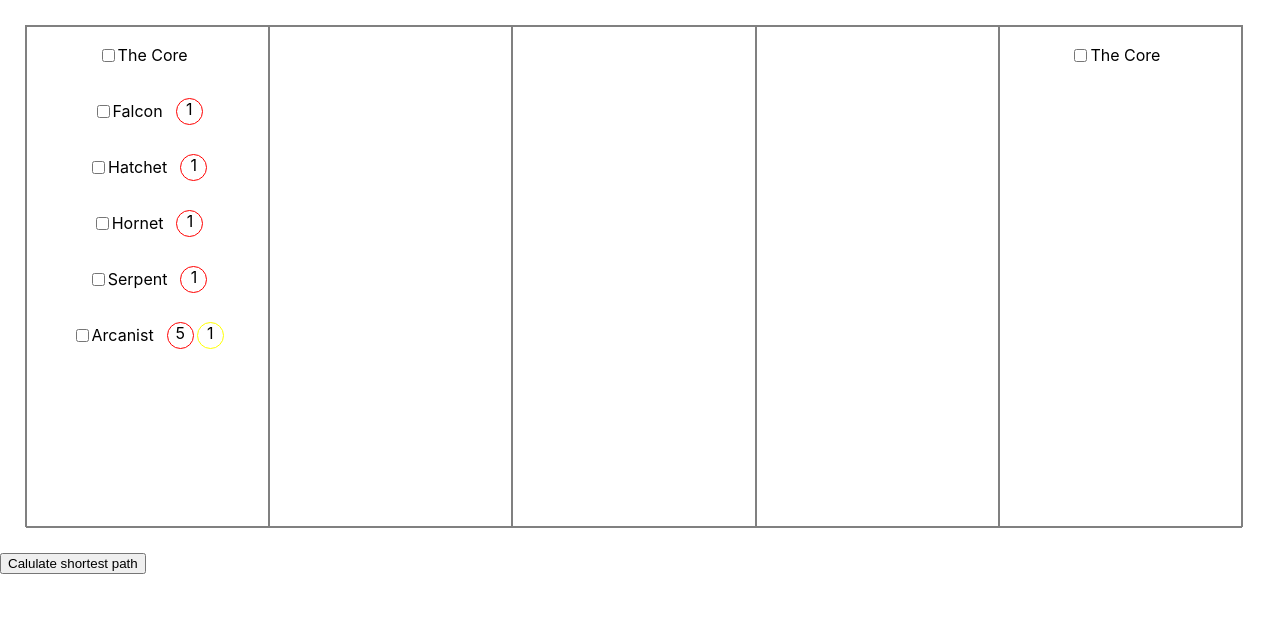
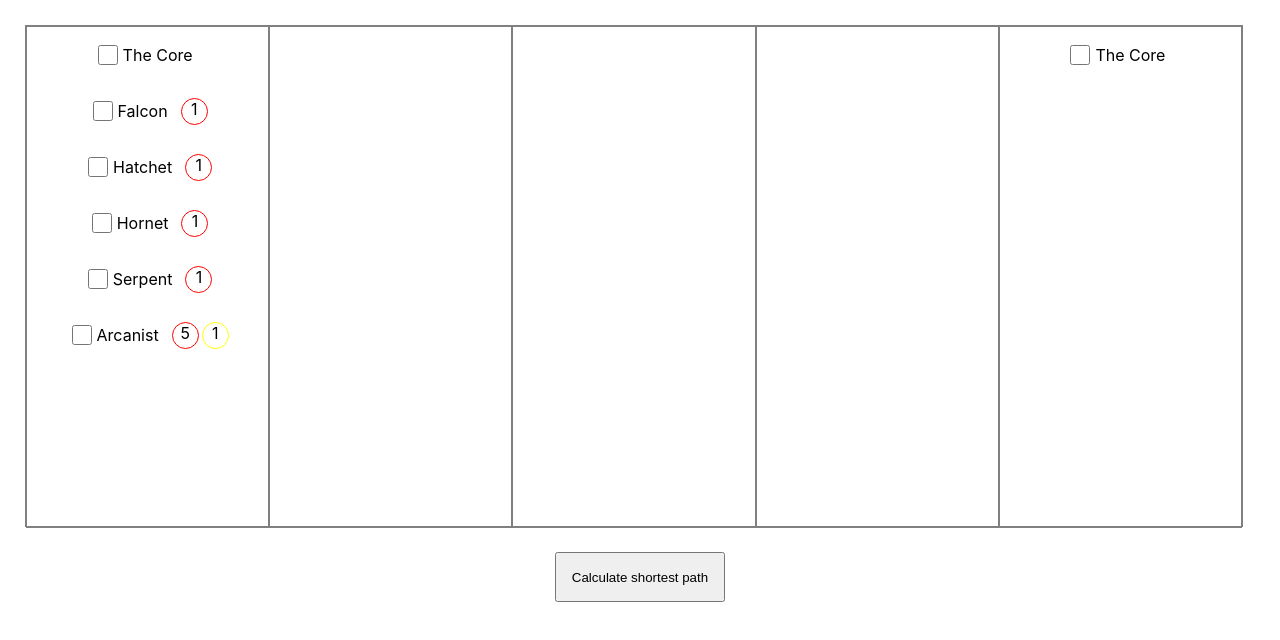
Before and after one commit to PinewoodPip/ee2calc, a React (Create React App) app: page / in a window 1280 px wide. Shown: the top 640 px of the page. Built offline with nearby package versions, Linux system fonts and the light colour scheme.

Commit message:
Render results

```diff
--- a/src/App.css
+++ b/src/App.css
@@ -6,6 +6,25 @@
   width: 95%;
   height: 500px;
   margin: 25px;
+}
+
+.bottom-interface {
+  display: flex;
+  align-items: center;
+  justify-content: center;
+  flex-direction: column;
+}
+
+button {
+  height: 50px;
+  padding-left: 15px;
+  padding-right: 15px;
+}
+
+input[type="checkbox"] {
+  width: 20px;
+  height: 20px;
+  margin: 5px;
 }
 
 .aspect {
--- a/src/App.js
+++ b/src/App.js
@@ -2,6 +2,7 @@ import React from 'react';
 import logo from './logo.svg';
 import './App.css';
 import _ from "lodash"
+import { result } from 'underscore';
 
 const maxIterations = 100; // how many random builds are generated and compared
 const maxAspects = 15; // maximum aspects a build can have
@@ -195,7 +196,7 @@ class App extends React.Component {
 
     this.state = {
       selection: [],
-      result: "",
+      result: null,
     }
   }
 
@@ -353,6 +354,10 @@ class App extends React.Component {
 
     console.log("--- Best Build ---")
     console.log(bestBuild);
+
+    this.setState({
+      result: bestBuild,
+    })
   }
 
   updateSelection(aspect, e) {
@@ -376,6 +381,17 @@ class App extends React.Component {
     var formAspects = [];
     var inertiaAspects = [];
     var lifeAspects = [];
+    var resultText = ""
+
+    if (this.state.result != null) {
+      resultText = "Shortest path found: "
+      for (var x in this.state.result.aspects) {
+        resultText += this.state.result.aspects[x].name
+
+        if (x != this.state.result.aspects.length - 1)
+          resultText += " -> "
+      }
+    }
 
     for (var x in aspects) {
       var aspect = aspects[x];
@@ -427,8 +443,10 @@ class App extends React.Component {
             {lifeAspects}
           </div>
         </div>
-        <button onClick={() => this.calculate()}>Calulate shortest path</button>
-        <p>{this.state.result}</p>
+        <div className="bottom-interface">
+          <button onClick={() => this.calculate()}>Calculate shortest path</button>
+          <p>{resultText}</p>
+        </div>
       </div>
     )
   };
```
